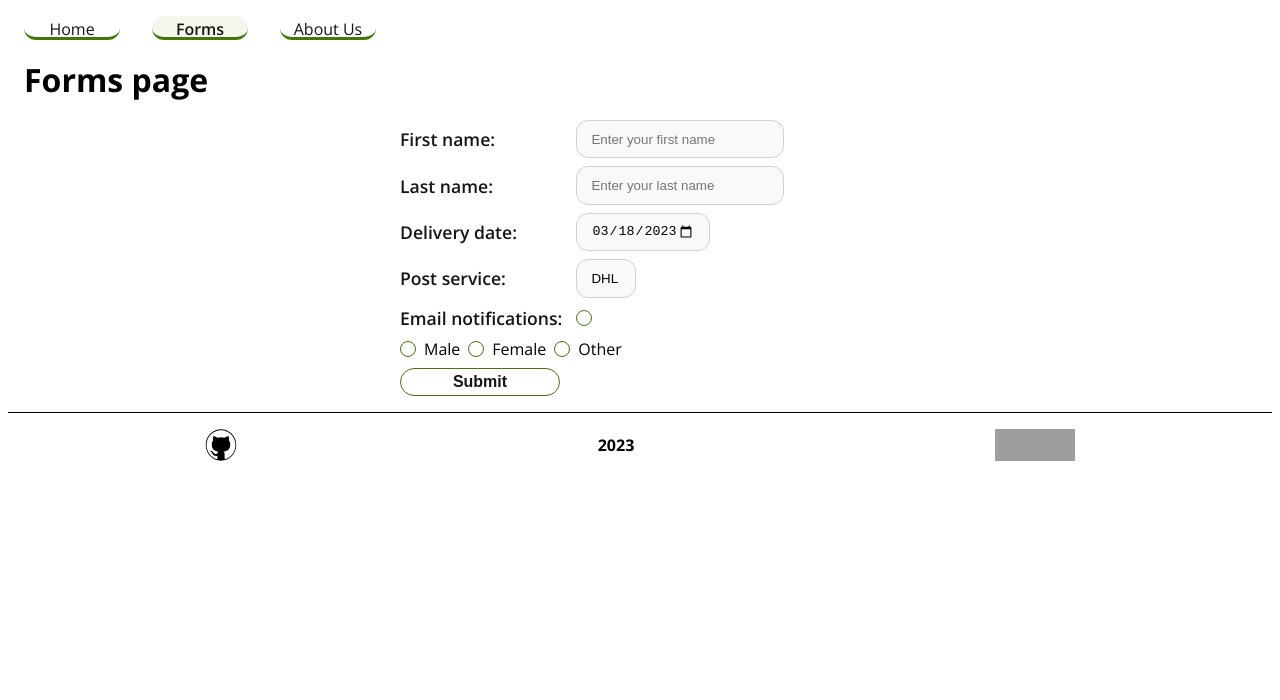
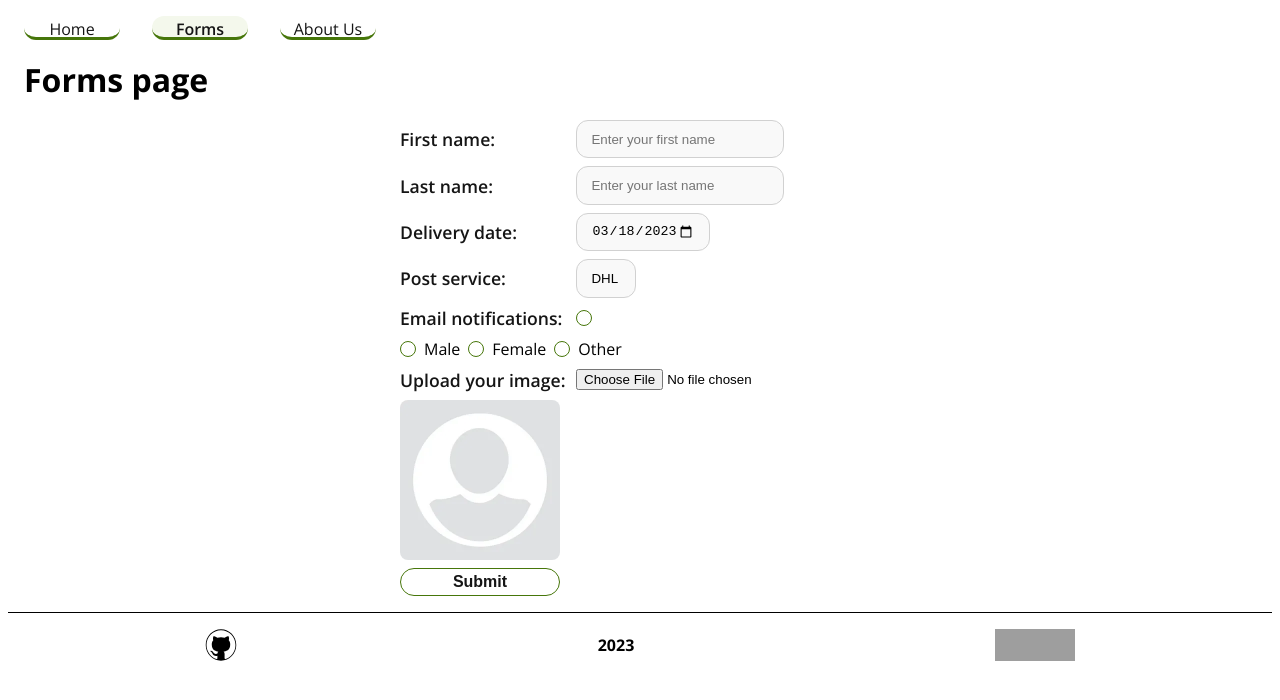
Before and after one commit to Disembow/RSS-React, a React (Vite) app: page /forms in a window 1280 px wide. Shown: the top 700 px of the page. Built offline with nearby package versions, Linux system fonts and the light colour scheme; grey boxes are pictures that could not be loaded.

Commit message:
feat: add input file loader

```diff
--- a/src/components/main/forms/Forms.scss
+++ b/src/components/main/forms/Forms.scss
@@ -65,3 +65,20 @@
     cursor: auto;
   }
 }
+
+.image-preview {
+  &__wrapper {
+    width: 10rem;
+    height: 10rem;
+    border-radius: 0.5rem;
+    overflow: hidden;
+  }
+  &__item {
+    width: 10rem;
+    height: 10rem;
+  }
+  &__text {
+    color: grey;
+    text-align: center;
+  }
+}
--- a/src/components/main/forms/Input.tsx
+++ b/src/components/main/forms/Input.tsx
@@ -1,9 +1,10 @@
 import React, { createRef, FormEvent, RefObject } from 'react';
 import { TProps } from '../../../types/props-types';
 import Option from './Option';
+import imageDefault from '../../../assets/image_default.webp';
 
 type TState = {
-  radio: string;
+  [key: string]: string | boolean;
 };
 export default class Input extends React.Component {
   inputName: RefObject<HTMLInputElement>;
@@ -11,6 +12,8 @@ export default class Input extends React.Component {
   inputDate: RefObject<HTMLInputElement>;
   selector: RefObject<HTMLSelectElement>;
   checkbox: RefObject<HTMLInputElement>;
+  imageInput: RefObject<HTMLInputElement>;
+  imagePreview: RefObject<HTMLImageElement>;
   defaultDeliveryDate: string;
 
   state: TState;
@@ -20,16 +23,26 @@ export default class Input extends React.Component {
     this.handleSubmit = this.handleSubmit.bind(this);
     this.handleCheckboxChange = this.handleCheckboxChange.bind(this);
     this.handleRadio = this.handleRadio.bind(this);
+    this.handleImages = this.handleImages.bind(this);
 
     this.inputName = createRef();
     this.inputSecName = createRef();
     this.inputDate = createRef();
     this.selector = createRef();
     this.checkbox = createRef();
+    this.imageInput = createRef();
+    this.imagePreview = createRef();
     this.defaultDeliveryDate = new Date().toISOString().slice(0, 10);
 
     this.state = {
+      firstName: '',
+      lastName: '',
+      dateOfDelivery: '',
+      postService: '',
+      emailNotification: false,
+      paymentMethod: '',
       radio: '',
+      imagePreviewLink: '',
     };
   }
 
@@ -56,6 +69,7 @@ export default class Input extends React.Component {
     console.log('Post service: ' + this.selector.current?.value.toUpperCase());
     console.log('Checkbox: ' + this.checkbox.current?.checked);
     console.log('Sex: ' + this.state.radio);
+    console.log('Image: ' + this.imagePreview.current?.alt);
     console.groupEnd();
   }
 
@@ -139,10 +153,47 @@ export default class Input extends React.Component {
           <input className="form__checkbox" type="radio" value="Other" name="gender" /> Other
         </div>
 
+        <div className="form__item">
+          <label className="form__label" htmlFor="avatar">
+            Upload your image:
+          </label>
+          <input type="file" name="avatar" ref={this.imageInput} onChange={this.handleImages} />
+        </div>
+
+        <div className="image-preview__wrapper">
+          <img
+            className="image-preview__item"
+            src={imageDefault}
+            ref={this.imagePreview}
+            alt="input file preview"
+          />
+        </div>
+
         <button className="button button__submit" type="submit">
           Submit
         </button>
       </form>
     );
   }
+
+  handleImages(e: React.ChangeEvent<HTMLInputElement>) {
+    e.preventDefault();
+    const file = e.target.files?.[0];
+    const reader = new FileReader();
+
+    if (file instanceof File) {
+      reader.readAsDataURL(file);
+
+      reader.onload = () => {
+        if (this.imagePreview.current) {
+          this.imagePreview.current.src = reader.result as string;
+          this.setState({ imagePreviewLink: reader.result });
+        }
+      };
+
+      reader.onerror = () => {
+        console.log(reader.error);
+      };
+    }
+  }
 }
--- a/src/styles/_globals.scss
+++ b/src/styles/_globals.scss
@@ -1,6 +1,7 @@
 $primaryColor1: #151515;
 $primaryColor2: #ffffff;
 $primaryColor3: #6a983c;
+$primaryColor4: grey;
 
 $borderColor1: #46760a;
 
--- /dev/null
+++ b/vite.config.js
@@ -0,0 +1,13 @@
+/// <reference types="vitest" />
+/// <reference types="vite/client" />
+import { defineConfig } from 'vite';
+import react from '@vitejs/plugin-react';
+import eslint from 'vite-plugin-eslint';
+export default defineConfig({
+    plugins: [react(), eslint()],
+    test: {
+        globals: true,
+        environment: 'jsdom',
+        setupFiles: ['./src/setupTests.ts'],
+    },
+});
```
Also changed, not shown: src/assets/image_default.webp (added).
